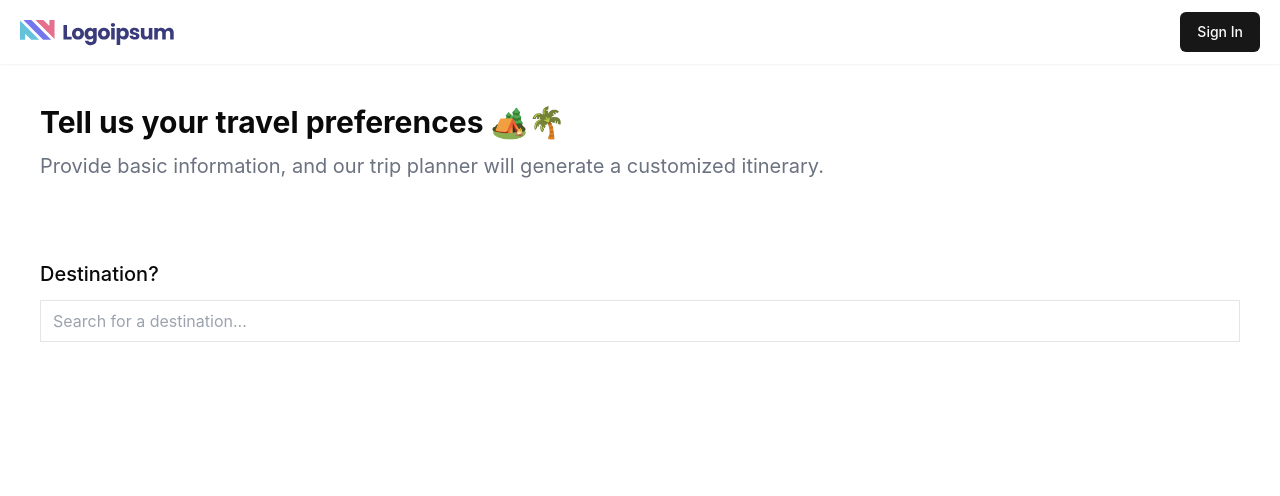
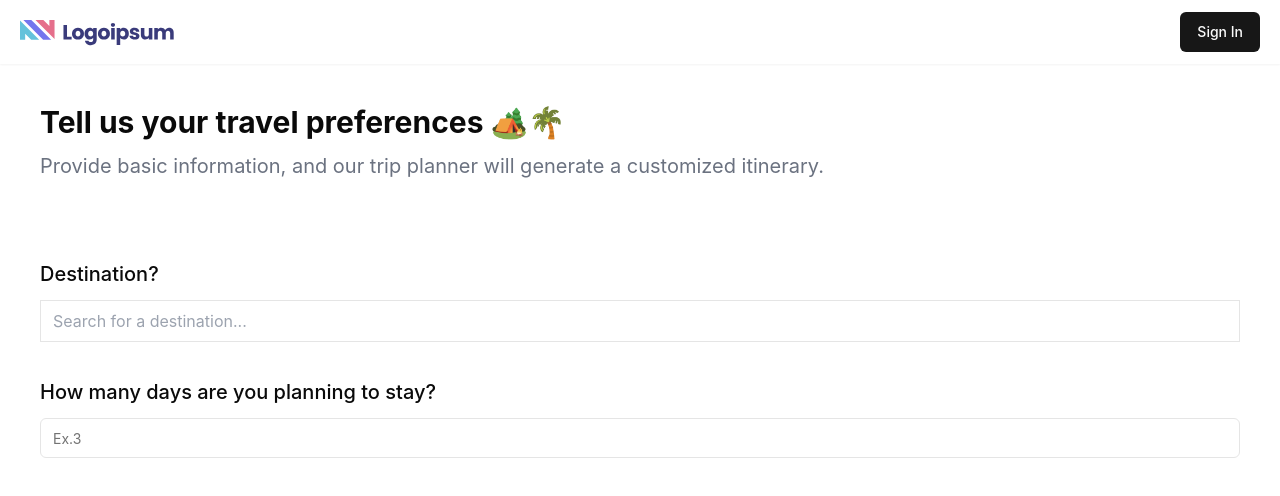
Before and after one commit to kush951/PlanGo, a React (Vite) app: page /create-trip in a window 1280 px wide. Shown: the top 496 px of the page. Built offline with nearby package versions, Linux system fonts and the light colour scheme.

Commit message:
designing inputs

```diff
--- /dev/null
+++ b/src/components/ui/input.jsx
@@ -0,0 +1,19 @@
+import * as React from "react"
+
+import { cn } from "@/lib/utils"
+
+const Input = React.forwardRef(({ className, type, ...props }, ref) => {
+  return (
+    (<input
+      type={type}
+      className={cn(
+        "flex h-10 w-full rounded-md border border-input bg-background px-3 py-2 text-base ring-offset-background file:border-0 file:bg-transparent file:text-sm file:font-medium file:text-foreground placeholder:text-muted-foreground focus-visible:outline-none focus-visible:ring-2 focus-visible:ring-ring focus-visible:ring-offset-2 disabled:cursor-not-allowed disabled:opacity-50 md:text-sm",
+        className
+      )}
+      ref={ref}
+      {...props} />)
+  );
+})
+Input.displayName = "Input"
+
+export { Input }
--- a/src/create-trip/index.jsx
+++ b/src/create-trip/index.jsx
@@ -1,4 +1,5 @@
 import React, { useState } from "react";
+import { Input } from "@/components/ui/input"
 
 function CreateTrip() {
     const [query, setQuery] = useState(""); // Holds the input value
@@ -34,9 +35,9 @@
                 customized itinerary.
             </p>
 
-            <div className="mt-20">
+            <div className="mt-20 " >
                 <h2 className="text-xl my-3 font-medium">Destination?</h2>
-                <div className="relative">
+                <div >
                     {/* Input field for searching places */}
                     <input
                         type="text"
@@ -62,6 +63,14 @@
                     )}
                 </div>
             </div>
+            <br />
+            <div>
+                <h2 className="text-xl my-3 font-medium">How many days are you planning to stay?</h2>
+                <Input placeholder={'Ex.3'} type="number" />
+            </div>
+
+
+
         </div>
     );
 }
```
